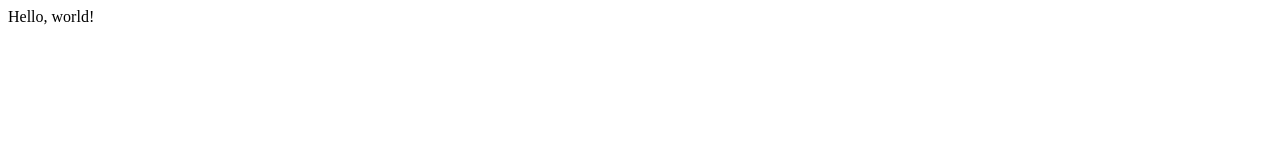
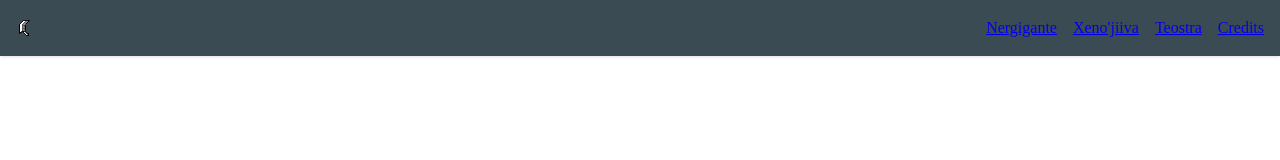
Before and after one commit to LoganQualk/project-two, a plain HTML site: page src/index.html in a window 1280 px wide. Drawn offline with Linux system fonts and the light colour scheme.

Commit message:
laid the foundation/images to use and made pages

```diff
--- /dev/null
+++ b/src/css/main.css
@@ -0,0 +1,40 @@
+body {
+    margin: 0;
+    line-height: 1.5;
+}
+
+.navbar img {
+    max-width: 3rem;
+}
+
+img {
+    width: 100%;
+    display: block;
+}
+
+/* colors {
+    #1d2b2d -- main color
+    #3b4b53 -- navbar color
+}*/
+
+.navbar {
+    display: flex;
+    justify-content: space-between;
+    align-items: center;
+    padding: 1rem;
+    box-shadow: 0 0 .25rem 0 rgba(0, 0, 0, .2);
+    position: sticky;
+    top: 0;
+    z-index: 1;
+    background: #3b4b53;
+}
+
+.navbar ul {
+    display: flex;
+    padding: 0;
+    margin: 0;
+    list-style-type: none;
+}
+.navbar li {
+    margin-left: 1rem;
+}
--- a/src/index.html
+++ b/src/index.html
@@ -4,9 +4,21 @@
     <meta charset="UTF-8" />
     <meta http-equiv="X-UA-Compatible" content="IE=edge" />
     <meta name="viewport" content="width=device-width, initial-scale=1.0" />
-    <title>Document</title>
+    <link rel="stylesheet" href="./css/main.css">
+    <link rel="shortcut icon" href="./images/mhw-logo.ico" type="image/x-icon">
+    <title>Monster Hunter: World</title>
   </head>
   <body>
-    Hello, world!
+    <nav class="navbar">
+      <a href="./">
+        <img src="./images/mhw-logo.ico" alt="Monster Hunter: World Icon" />
+      </a>
+      <ul>
+        <li><a href="./nergigante">Nergigante</a></li>
+        <li><a href="./xeno">Xeno'jiiva</a></li>
+        <li><a href="./teostra">Teostra</a></li>
+        <li><a href="./credits">Credits</a></li>
+      </ul>
+    </nav>
   </body>
 </html>
```
Also changed, not shown: src/nergigante/index.html (added, +12 -0 lines), src/teostra/index.html (added, +12 -0 lines), src/xeno/index.html (added, +12 -0 lines), src/credits/index.html (added), src/images/mhw-logo.ico (added), src/images/monster-hunter-home-screen.jpg (added), src/images/nergigante.png (added), src/images/teostra.png (added), src/images/xeno.png (added).
